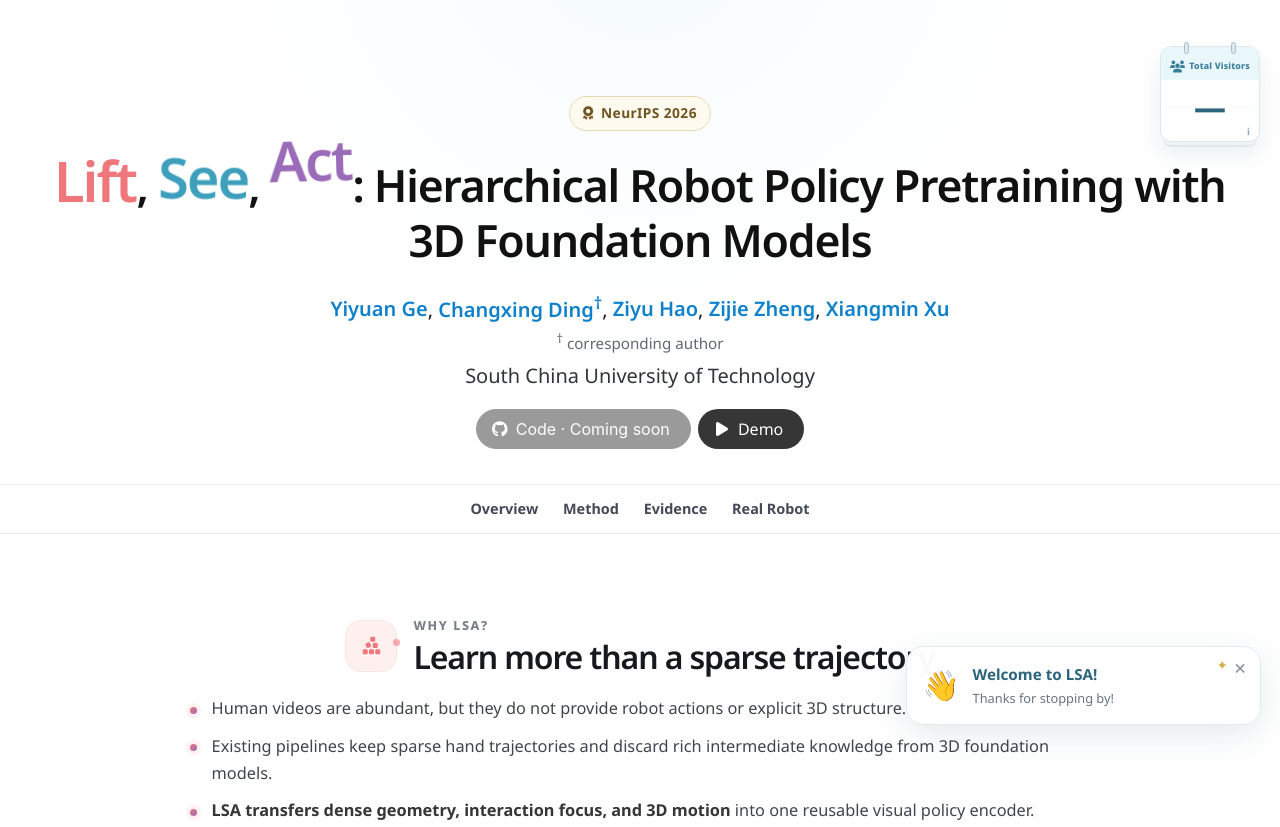
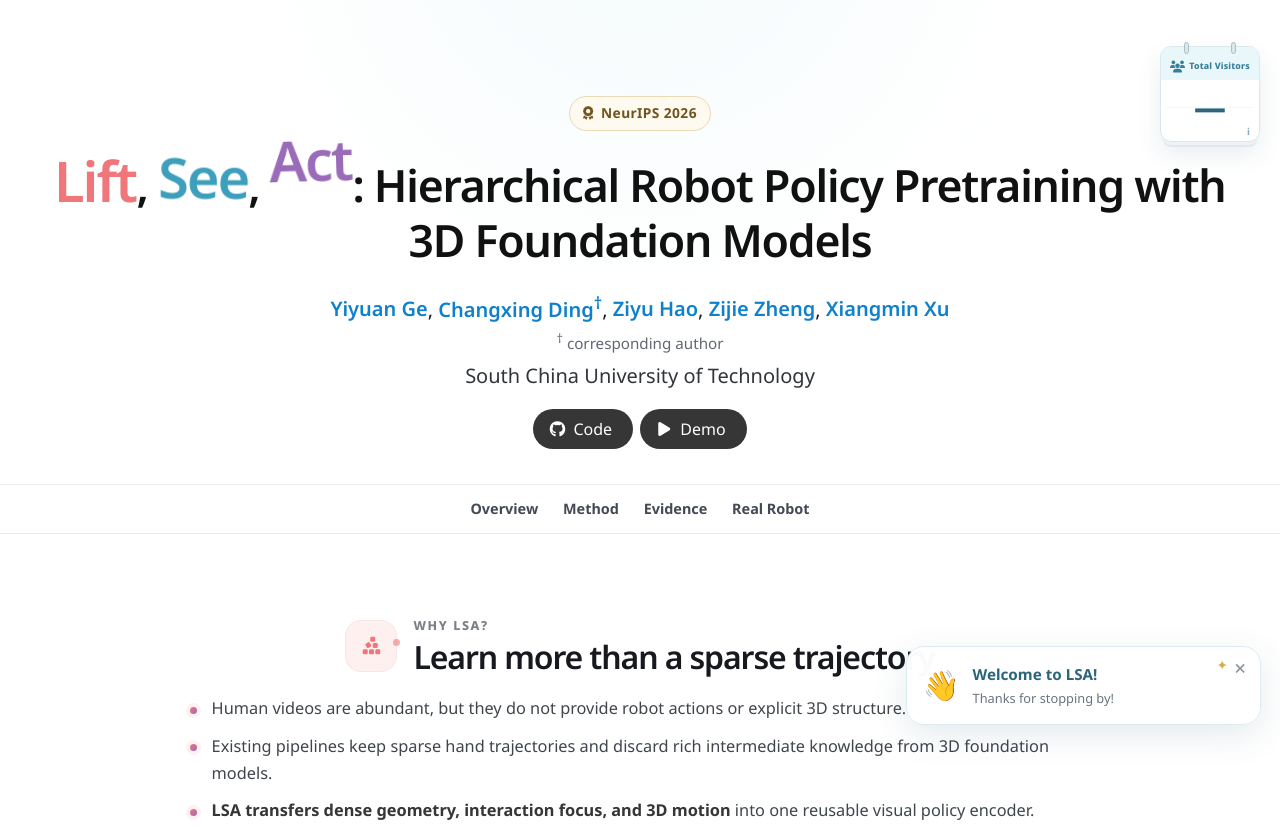
Before and after one commit to yiyuan00/Lift-See-Act, a plain HTML site: page index.html in a window 1280 px wide. Shown: the top 827 px of the page. Drawn offline with nearby package versions, Linux system fonts and the light colour scheme; no server answers; a web font is replaced by a local one.

Commit message:
Enable Code link to the open-source implementation

```diff
--- a/index.html
+++ b/index.html
@@ -47,7 +47,7 @@
         <div class="is-size-5 publication-authors affiliations">South China University of Technology</div>
 
         <div class="publication-links">
-          <button type="button" class="button is-normal is-rounded is-dark" disabled><span class="icon"><i class="fab fa-github"></i></span><span>Code · Coming soon</span></button>
+          <a href="https://github.com/yiyuan00/Lift-See-Act" class="external-link button is-normal is-rounded is-dark" target="_blank" rel="noopener noreferrer"><span class="icon"><i class="fab fa-github"></i></span><span>Code</span></a>
           <a href="#real-world-demo" class="external-link button is-normal is-rounded is-dark"><span class="icon"><i class="fas fa-play"></i></span><span>Demo</span></a>
         </div>
       </div>
```
